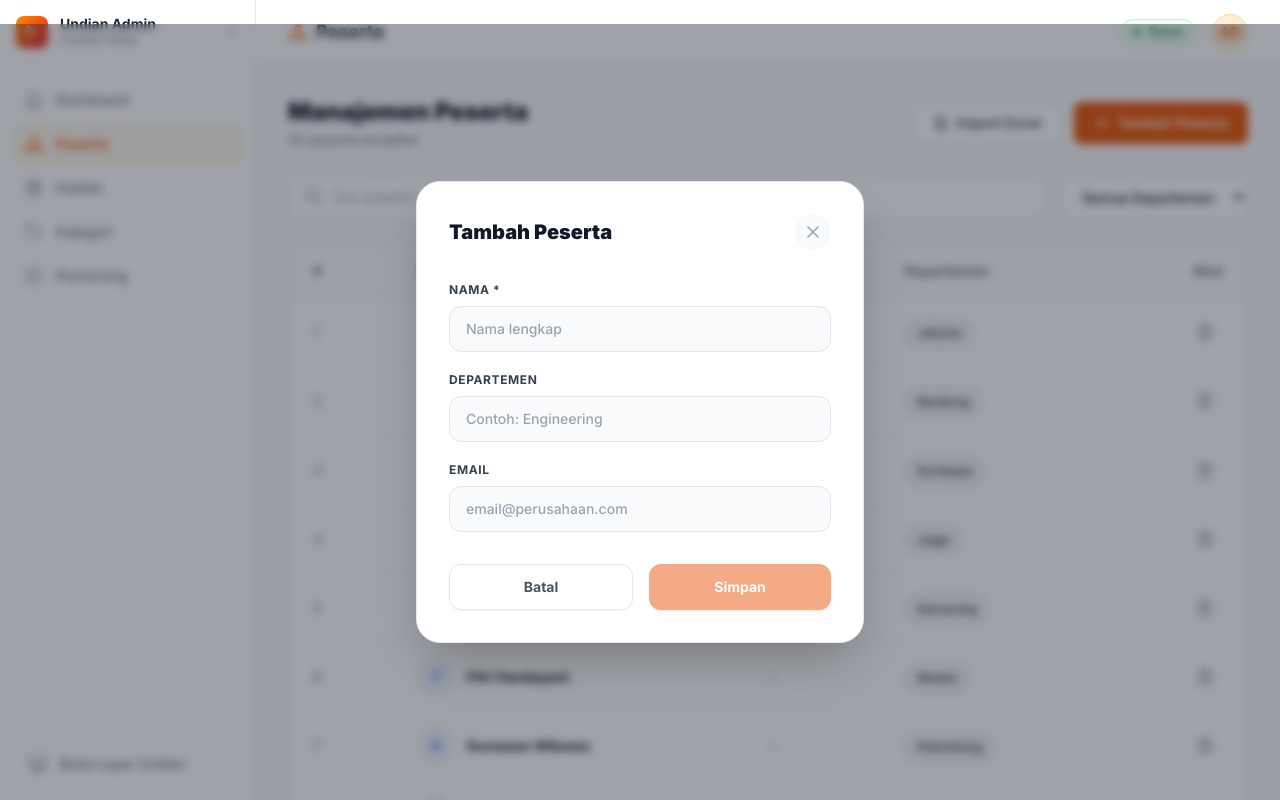
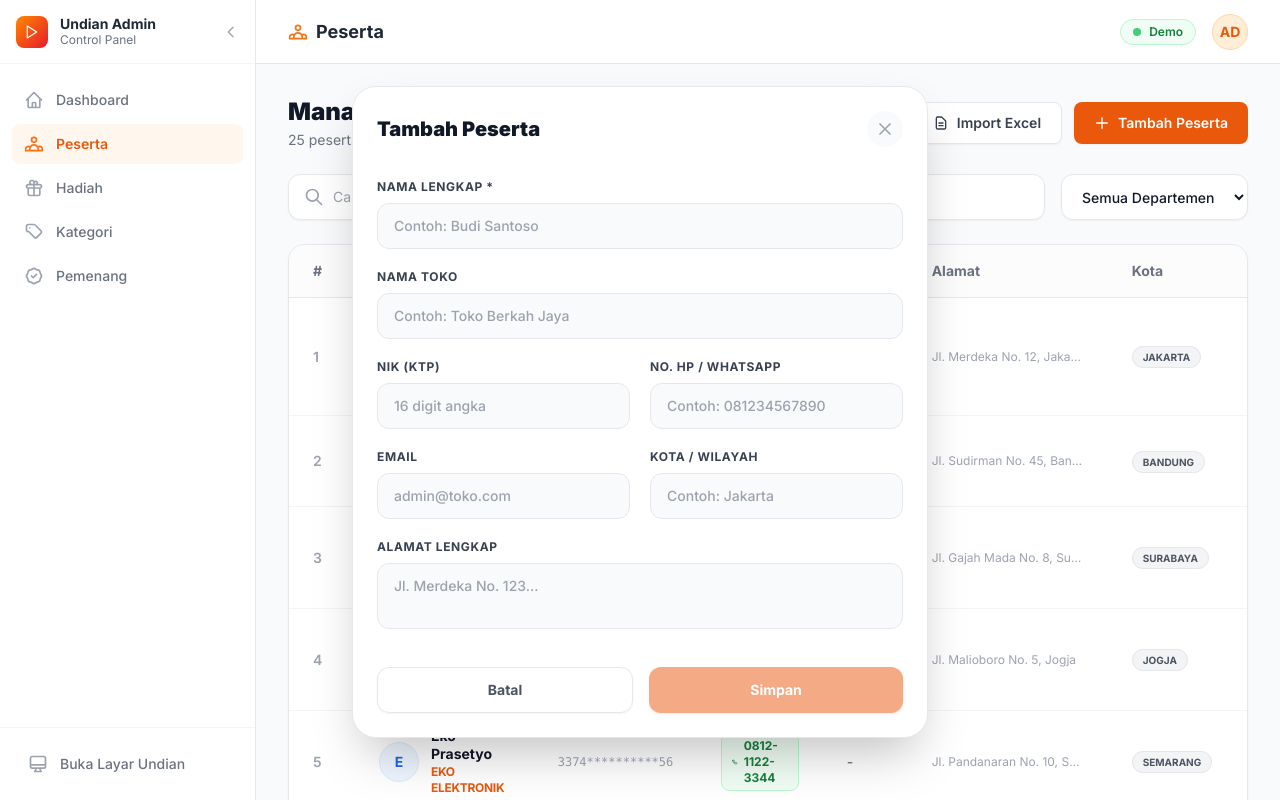
Before and after one commit to yogasara22/frontend-undian-app, a Next.js app: page /dashboard/participants in a window 1280 px wide. Both pictures are taken after a click on the button "Tambah Peserta". Built offline with nearby package versions, Linux system fonts and the light colour scheme.

Commit message:
fix: add participant info fields and remove backdrop from modal

```diff
--- a/app/dashboard/categories/page.tsx
+++ b/app/dashboard/categories/page.tsx
@@ -172,8 +172,8 @@ export default function CategoriesPage() {
 
       {/* Add/Edit Modal */}
       {showAddModal && (
-        <div className="fixed inset-0 bg-gray-900/40 backdrop-blur-sm flex items-center justify-center z-50 p-4">
-          <div className="bg-white border border-gray-200 rounded-3xl p-8 w-full max-w-md shadow-2xl">
+        <div className="fixed inset-0 flex items-center justify-center z-[100] p-4">
+          <div className="bg-white border border-gray-200 rounded-3xl p-6 w-full max-w-sm shadow-2xl relative overflow-y-auto max-h-[90vh]">
             <div className="flex items-center justify-between mb-8">
               <h3 className="text-gray-900 font-black text-xl">
                 {editId !== null ? 'Edit Kategori' : 'Tambah Kategori'}
--- a/app/dashboard/participants/page.tsx
+++ b/app/dashboard/participants/page.tsx
@@ -12,6 +12,10 @@ export default function ParticipantsPage() {
   const [newName, setNewName] = useState('');
   const [newDept, setNewDept] = useState('');
   const [newEmail, setNewEmail] = useState('');
+  const [newShop, setNewShop] = useState('');
+  const [newKtp, setNewKtp] = useState('');
+  const [newPhone, setNewPhone] = useState('');
+  const [newAddress, setNewAddress] = useState('');
   const [importMsg, setImportMsg] = useState('');
   const fileRef = useRef<HTMLInputElement>(null);
 
@@ -19,7 +23,10 @@ export default function ParticipantsPage() {
 
   const filtered = participants.filter(p => {
     const matchSearch = p.name.toLowerCase().includes(search.toLowerCase()) ||
-      (p.email?.toLowerCase().includes(search.toLowerCase()) ?? false);
+      (p.email?.toLowerCase().includes(search.toLowerCase()) ?? false) ||
+      (p.phoneNumber?.includes(search) ?? false) ||
+      (p.ktpNumber?.includes(search) ?? false) ||
+      (p.shopName?.toLowerCase().includes(search.toLowerCase()) ?? false);
     const matchDept = !filterDept || p.department === filterDept;
     return matchSearch && matchDept;
   });
@@ -31,11 +38,19 @@ export default function ParticipantsPage() {
       name: newName.trim(),
       department: newDept.trim() || 'General',
       email: newEmail.trim() || undefined,
+      shopName: newShop.trim() || undefined,
+      ktpNumber: newKtp.trim() || undefined,
+      phoneNumber: newPhone.trim() || undefined,
+      address: newAddress.trim() || undefined,
     };
     setParticipants([...participants, newParticipant]);
     setNewName('');
     setNewDept('');
     setNewEmail('');
+    setNewShop('');
+    setNewKtp('');
+    setNewPhone('');
+    setNewAddress('');
     setShowAddModal(false);
   };
 
@@ -123,9 +138,12 @@ export default function ParticipantsPage() {
           <thead>
             <tr className="border-b border-gray-200 bg-gray-50/50">
               <th className="text-left px-6 py-4 text-gray-500 font-bold">#</th>
-              <th className="text-left px-6 py-4 text-gray-500 font-bold">Nama</th>
+              <th className="text-left px-6 py-4 text-gray-500 font-bold w-[250px]">Nama & Toko</th>
+              <th className="text-left px-6 py-4 text-gray-500 font-bold">NIK</th>
+              <th className="text-left px-6 py-4 text-gray-500 font-bold">No. HP</th>
               <th className="text-left px-6 py-4 text-gray-500 font-bold hidden md:table-cell">Email</th>
-              <th className="text-left px-6 py-4 text-gray-500 font-bold hidden sm:table-cell">Departemen</th>
+              <th className="text-left px-6 py-4 text-gray-500 font-bold hidden lg:table-cell">Alamat</th>
+              <th className="text-left px-6 py-4 text-gray-500 font-bold hidden sm:table-cell">Kota</th>
               <th className="text-right px-6 py-4 text-gray-500 font-bold">Aksi</th>
             </tr>
           </thead>
@@ -142,15 +160,34 @@ export default function ParticipantsPage() {
                   <td className="px-6 py-4 text-gray-400 font-semibold">{i + 1}</td>
                   <td className="px-6 py-4">
                     <div className="flex items-center gap-3">
-                      <div className="w-9 h-9 rounded-full bg-blue-50 border border-blue-100 flex items-center justify-center text-blue-600 text-xs font-bold flex-shrink-0">
+                      <div className="w-10 h-10 rounded-full bg-blue-50 border border-blue-100 flex items-center justify-center text-blue-600 text-sm font-bold flex-shrink-0">
                         {p.name.charAt(0)}
                       </div>
-                      <span className="text-gray-900 font-bold">{p.name}</span>
+                      <div>
+                        <div className="text-gray-900 font-bold leading-tight">{p.name}</div>
+                        {p.shopName && (
+                          <div className="text-orange-600 text-xs font-bold uppercase mt-0.5 tracking-tight">{p.shopName}</div>
+                        )}
+                      </div>
                     </div>
                   </td>
-                  <td className="px-6 py-4 text-gray-500 font-medium hidden md:table-cell">{p.email || '-'}</td>
+                  <td className="px-6 py-4 font-mono text-xs text-gray-400">
+                    {p.ktpNumber || '-'}
+                  </td>
+                  <td className="px-6 py-4">
+                    <span className="inline-flex items-center gap-1.5 px-2.5 py-1 rounded-lg bg-green-50 text-green-700 border border-green-200 text-xs font-bold">
+                      <svg className="w-3 h-3" fill="none" viewBox="0 0 24 24" stroke="currentColor">
+                        <path strokeLinecap="round" strokeLinejoin="round" strokeWidth={2.5} d="M3 5a2 2 0 012-2h3.28a1 1 0 01.948.684l1.498 4.493a1 1 0 01-.502 1.21l-2.257 1.13a11.042 11.042 0 005.516 5.516l1.13-2.257a1 1 0 011.21-.502l4.493 1.498a1 1 0 01.684.949V19a2 2 0 01-2 2h-1C9.716 21 3 14.284 3 6V5z" />
+                      </svg>
+                      {p.phoneNumber || '-'}
+                    </span>
+                  </td>
+                  <td className="px-6 py-4 text-gray-500 font-medium hidden md:table-cell truncate max-w-[150px]">{p.email || '-'}</td>
+                  <td className="px-6 py-4 text-gray-400 text-xs hidden lg:table-cell truncate max-w-[200px]" title={p.address}>
+                    {p.address || '-'}
+                  </td>
                   <td className="px-6 py-4 hidden sm:table-cell">
-                    <span className="px-3 py-1.5 text-xs rounded-full bg-gray-100 text-gray-700 border border-gray-200 font-semibold border-b-2">
+                    <span className="px-2.5 py-1 text-[10px] rounded-full bg-gray-100 text-gray-600 border border-gray-200 font-bold uppercase">
                       {p.department || 'General'}
                     </span>
                   </td>
@@ -176,8 +213,8 @@ export default function ParticipantsPage() {
 
       {/* Add Modal */}
       {showAddModal && (
-        <div className="fixed inset-0 bg-gray-900/40 backdrop-blur-sm flex items-center justify-center z-50 p-4">
-          <div className="bg-white border border-gray-200 rounded-3xl p-8 w-full max-w-md shadow-2xl">
+        <div className="fixed inset-0 flex items-center justify-center z-[100] p-4">
+          <div className="bg-white border border-gray-200 rounded-3xl p-6 w-full max-w-xl shadow-2xl relative overflow-y-auto max-h-[90vh]">
             <div className="flex items-center justify-between mb-8">
               <h3 className="text-gray-900 font-black text-xl">Tambah Peserta</h3>
               <button onClick={() => setShowAddModal(false)} className="text-gray-400 hover:text-gray-700 bg-gray-50 hover:bg-gray-100 p-2 rounded-full transition-colors">
@@ -186,24 +223,44 @@ export default function ParticipantsPage() {
                 </svg>
               </button>
             </div>
-            <div className="space-y-5">
-              <div>
-                <label className="text-gray-700 text-xs font-bold uppercase tracking-wider mb-2 block">Nama *</label>
+            <div className="grid grid-cols-1 md:grid-cols-2 gap-5">
+              <div className="md:col-span-2">
+                <label className="text-gray-700 text-xs font-bold uppercase tracking-wider mb-2 block">Nama Lengkap *</label>
                 <input
                   type="text"
-                  placeholder="Nama lengkap"
+                  placeholder="Contoh: Budi Santoso"
                   value={newName}
                   onChange={e => setNewName(e.target.value)}
                   className="w-full px-4 py-3 rounded-xl bg-gray-50 border border-gray-200 text-gray-900 placeholder-gray-400 text-sm focus:outline-none focus:border-orange-500 focus:ring-1 focus:ring-orange-500 transition-all font-medium"
                 />
               </div>
-              <div>
-                <label className="text-gray-700 text-xs font-bold uppercase tracking-wider mb-2 block">Departemen</label>
+              <div className="md:col-span-2">
+                <label className="text-gray-700 text-xs font-bold uppercase tracking-wider mb-2 block">Nama Toko</label>
                 <input
                   type="text"
-                  placeholder="Contoh: Engineering"
-                  value={newDept}
-                  onChange={e => setNewDept(e.target.value)}
+                  placeholder="Contoh: Toko Berkah Jaya"
+                  value={newShop}
+                  onChange={e => setNewShop(e.target.value)}
+                  className="w-full px-4 py-3 rounded-xl bg-gray-50 border border-gray-200 text-gray-900 placeholder-gray-400 text-sm focus:outline-none focus:border-orange-500 focus:ring-1 focus:ring-orange-500 transition-all font-medium"
+                />
+              </div>
+              <div>
+                <label className="text-gray-700 text-xs font-bold uppercase tracking-wider mb-2 block">NIK (KTP)</label>
+                <input
+                  type="text"
+                  placeholder="16 digit angka"
+                  value={newKtp}
+                  onChange={e => setNewKtp(e.target.value)}
+                  className="w-full px-4 py-3 rounded-xl bg-gray-50 border border-gray-200 text-gray-900 placeholder-gray-400 text-sm focus:outline-none focus:border-orange-500 focus:ring-1 focus:ring-orange-500 transition-all font-medium"
+                />
+              </div>
+              <div>
+                <label className="text-gray-700 text-xs font-bold uppercase tracking-wider mb-2 block">No. HP / WhatsApp</label>
+                <input
+                  type="text"
+                  placeholder="Contoh: 081234567890"
+                  value={newPhone}
+                  onChange={e => setNewPhone(e.target.value)}
                   className="w-full px-4 py-3 rounded-xl bg-gray-50 border border-gray-200 text-gray-900 placeholder-gray-400 text-sm focus:outline-none focus:border-orange-500 focus:ring-1 focus:ring-orange-500 transition-all font-medium"
                 />
               </div>
@@ -211,10 +268,30 @@ export default function ParticipantsPage() {
                 <label className="text-gray-700 text-xs font-bold uppercase tracking-wider mb-2 block">Email</label>
                 <input
                   type="email"
-                  placeholder="email@perusahaan.com"
+                  placeholder="admin@toko.com"
                   value={newEmail}
                   onChange={e => setNewEmail(e.target.value)}
                   className="w-full px-4 py-3 rounded-xl bg-gray-50 border border-gray-200 text-gray-900 placeholder-gray-400 text-sm focus:outline-none focus:border-orange-500 focus:ring-1 focus:ring-orange-500 transition-all font-medium"
+                />
+              </div>
+              <div>
+                <label className="text-gray-700 text-xs font-bold uppercase tracking-wider mb-2 block">Kota / Wilayah</label>
+                <input
+                  type="text"
+                  placeholder="Contoh: Jakarta"
+                  value={newDept}
+                  onChange={e => setNewDept(e.target.value)}
+                  className="w-full px-4 py-3 rounded-xl bg-gray-50 border border-gray-200 text-gray-900 placeholder-gray-400 text-sm focus:outline-none focus:border-orange-500 focus:ring-1 focus:ring-orange-500 transition-all font-medium"
+                />
+              </div>
+              <div className="md:col-span-2">
+                <label className="text-gray-700 text-xs font-bold uppercase tracking-wider mb-2 block">Alamat Lengkap</label>
+                <textarea
+                  placeholder="Jl. Merdeka No. 123..."
+                  value={newAddress}
+                  onChange={e => setNewAddress(e.target.value)}
+                  rows={2}
+                  className="w-full px-4 py-3 rounded-xl bg-gray-50 border border-gray-200 text-gray-900 placeholder-gray-400 text-sm focus:outline-none focus:border-orange-500 focus:ring-1 focus:ring-orange-500 transition-all font-medium resize-none"
                 />
               </div>
             </div>
--- a/app/lib/dummy.ts
+++ b/app/lib/dummy.ts
@@ -1,11 +1,11 @@
 import type { Participant, Prize } from '../types';
 
 export const dummyParticipants: Participant[] = [
-  { id: 1, name: "Ahmad Fauzi", department: "Jakarta", shopName: "Toko Berkah Utama", ktpNumber: "3273**********12" },
-  { id: 2, name: "Siti Rahayu", department: "Bandung", shopName: "Sari Rasa Shop", ktpNumber: "3204**********45" },
-  { id: 3, name: "Budi Santoso", department: "Surabaya", shopName: "Budi Jaya Motor", ktpNumber: "3578**********89" },
-  { id: 4, name: "Dewi Lestari", department: "Jogja", shopName: "Dewi Fashion", ktpNumber: "3471**********23" },
-  { id: 5, name: "Eko Prasetyo", department: "Semarang", shopName: "Eko Elektronik", ktpNumber: "3374**********56" },
+  { id: 1, name: "Ahmad Fauzi", department: "Jakarta", shopName: "Toko Berkah Utama", ktpNumber: "3273**********12", phoneNumber: "0812-3456-7890", address: "Jl. Merdeka No. 12, Jakarta" },
+  { id: 2, name: "Siti Rahayu", department: "Bandung", shopName: "Sari Rasa Shop", ktpNumber: "3204**********45", phoneNumber: "0813-9876-5432", address: "Jl. Sudirman No. 45, Bandung" },
+  { id: 3, name: "Budi Santoso", department: "Surabaya", shopName: "Budi Jaya Motor", ktpNumber: "3578**********89", phoneNumber: "0811-2233-4455", address: "Jl. Gajah Mada No. 8, Surabaya" },
+  { id: 4, name: "Dewi Lestari", department: "Jogja", shopName: "Dewi Fashion", ktpNumber: "3471**********23", phoneNumber: "0819-0099-8877", address: "Jl. Malioboro No. 5, Jogja" },
+  { id: 5, name: "Eko Prasetyo", department: "Semarang", shopName: "Eko Elektronik", ktpNumber: "3374**********56", phoneNumber: "0812-1122-3344", address: "Jl. Pandanaran No. 10, Semarang" },
   { id: 6, name: "Fitri Handayani", department: "Medan", shopName: "Fitri Mart", ktpNumber: "1271**********78" },
   { id: 7, name: "Gunawan Wibowo", department: "Palembang", shopName: "Gunawan Cell", ktpNumber: "1671**********11" },
   { id: 8, name: "Hana Pertiwi", department: "Makassar", shopName: "Hana Boutique", ktpNumber: "7371**********22" },
--- a/app/types/index.ts
+++ b/app/types/index.ts
@@ -7,6 +7,8 @@ export interface Participant {
   department?: string;
   shopName?: string;
   ktpNumber?: string;
+  phoneNumber?: string;
+  address?: string;
 }
 
 export interface Winner {
@@ -16,6 +18,8 @@ export interface Winner {
   department?: string;
   shopName?: string;
   ktpNumber?: string;
+  phoneNumber?: string;
+  address?: string;
 }
 
 export interface Prize {
```
Also changed, not shown: app/dashboard/prizes/page.tsx (+53 -5 lines).
